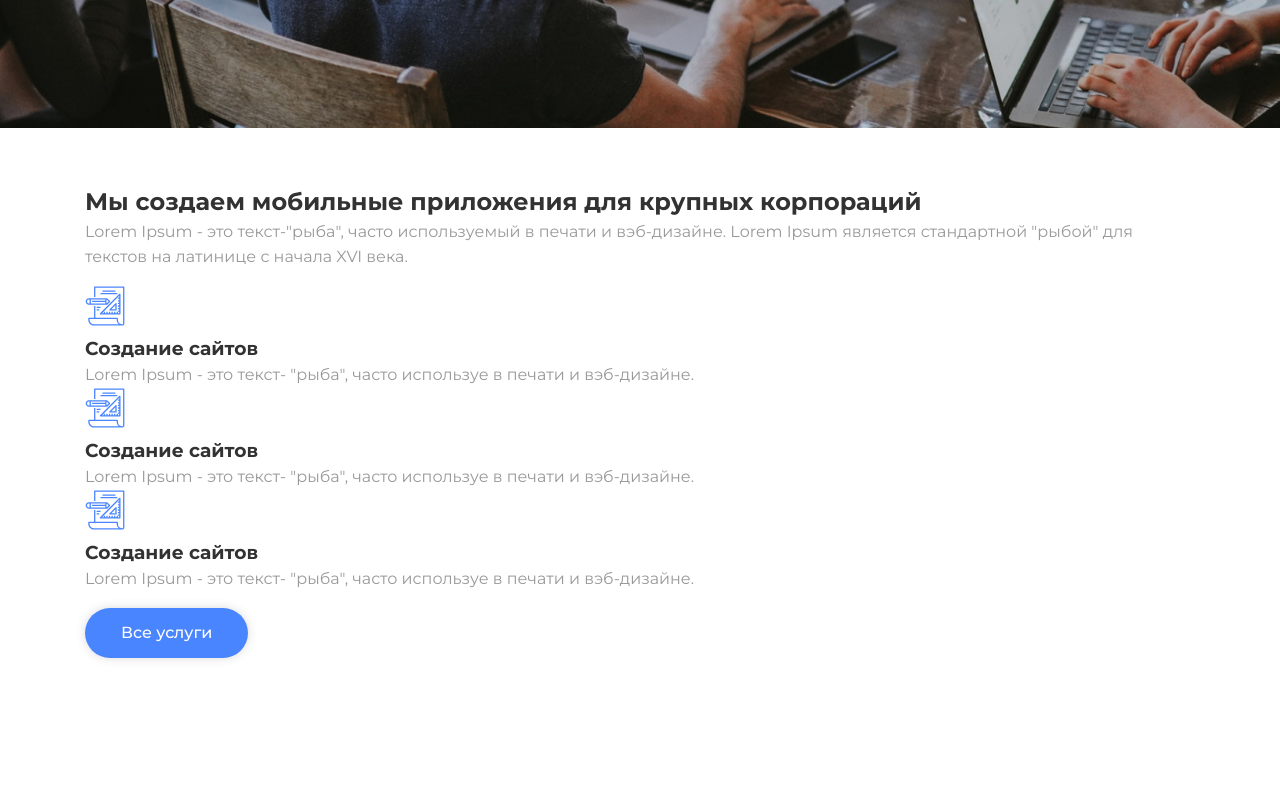
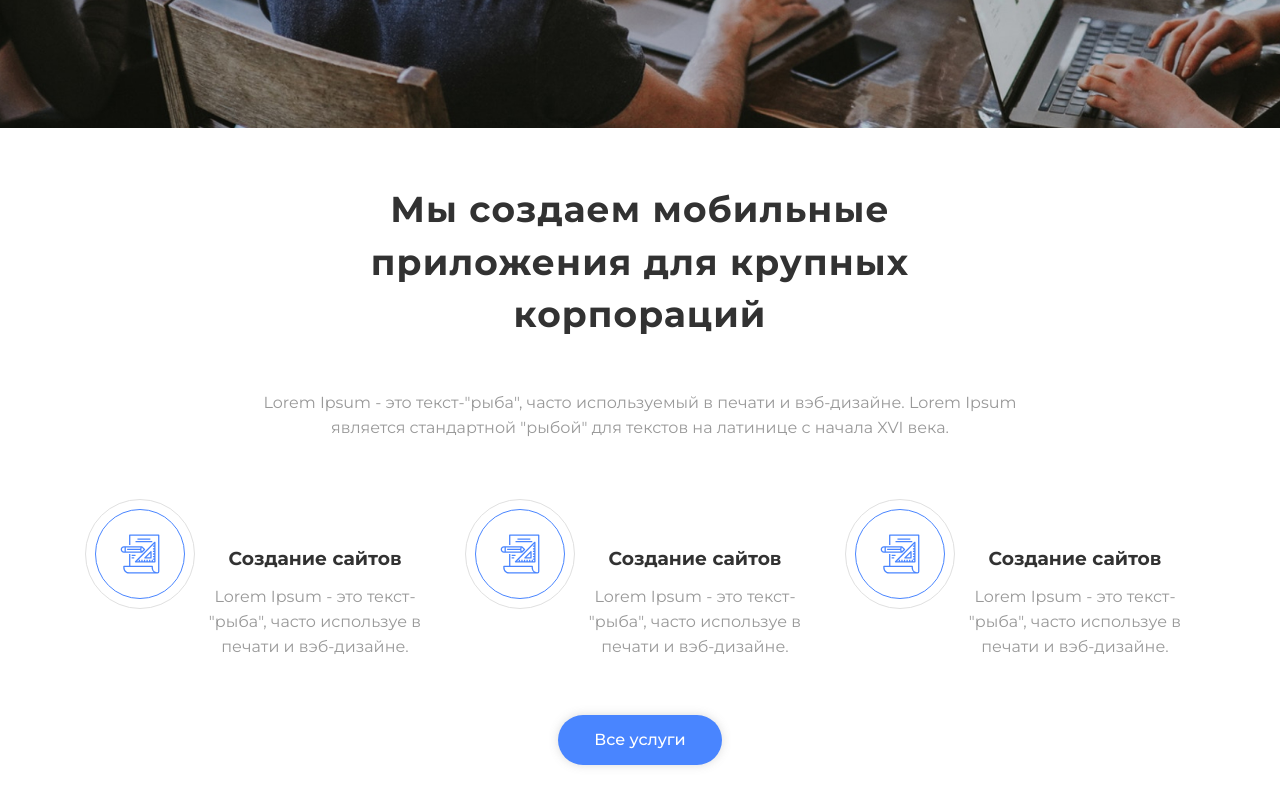
Before and after one commit to decoy1997/it-studio, a plain HTML site: page index.html in a window 1280 px wide. Shown: the part 580-1386 px from the top of the page. Before the commit the page ends 1293 px from the top, so only its background shows below. Drawn offline with nearby package versions, Linux system fonts and the light colour scheme.

Commit message:
practice (mixins,placeholders)

```diff
--- a/index.html
+++ b/index.html
@@ -57,52 +57,58 @@
       </section>
       <section class="section services">
         <div class="container">
-          <h2 class="title text-black">
+          <h2 class="services__title title text-black">
             Мы создаем мобильные приложения для крупных корпораций
           </h2>
-          <p class="text">
+          <p class="services__text">
             Lorem Ipsum - это текст-"рыба", часто используемый в печати и
             вэб-дизайне. Lorem Ipsum является стандартной "рыбой" для текстов на
             латинице с начала XVI века.
           </p>
-          <ul class="services__list grid">
-            <li class="services__item grid-item">
-              <div class="icon-wrapper">
+          <ul class="services__list">
+            <li class="services__item">
+              <div class="services-wrapper">
                 <svg width="40" height="40">
                   <use href="./img/sprite.svg#icon-services"></use>
                 </svg>
               </div>
-              <div class="text-wrapper">
-                <h3 class="subtitle text-black">Создание сайтов</h3>
-                <p class="description">
+              <div class="services-descr">
+                <h3 class="services-descr__subtitle text-black">
+                  Создание сайтов
+                </h3>
+                <p class="services-descr__text">
                   Lorem Ipsum - это текст- "рыба", часто используе в печати и
                   вэб-дизайне.
                 </p>
               </div>
             </li>
-            <li class="item grid-item">
-              <div class="icon-wrapper">
+            <li class="services__item">
+              <div class="services-wrapper">
                 <svg width="40" height="40">
                   <use href="./img/sprite.svg#icon-services"></use>
                 </svg>
               </div>
-              <div class="text-wrapper">
-                <h3 class="subtitle text-black">Создание сайтов</h3>
-                <p class="description">
+              <div class="services-descr">
+                <h3 class="services-descr__subtitle text-black">
+                  Создание сайтов
+                </h3>
+                <p class="services-descr__text">
                   Lorem Ipsum - это текст- "рыба", часто используе в печати и
                   вэб-дизайне.
                 </p>
               </div>
             </li>
-            <li class="item grid-item">
-              <div class="icon-wrapper">
+            <li class="services__item">
+              <div class="services-wrapper">
                 <svg width="40" height="40">
                   <use href="./img/sprite.svg#icon-services"></use>
                 </svg>
               </div>
-              <div class="text-wrapper">
-                <h3 class="subtitle text-black">Создание сайтов</h3>
-                <p class="description">
+              <div class="services-descr">
+                <h3 class="services-descr__subtitle text-black">
+                  Создание сайтов
+                </h3>
+                <p class="services-descr__text">
                   Lorem Ipsum - это текст- "рыба", часто используе в печати и
                   вэб-дизайне.
                 </p>
--- a/sass/components/_section-title.scss
+++ b/sass/components/_section-title.scss
@@ -0,0 +1,4 @@
+.title {
+  @include font-size(36px, 1.47);
+  @include font-style(700, var(--black-txt-cl));
+}
--- a/sass/layout/_all-services.scss
+++ b/sass/layout/_all-services.scss
@@ -0,0 +1,62 @@
+.services {
+  text-align: center;
+}
+
+.services__title,
+.services__text {
+  width: 760px;
+  margin-left: auto;
+  margin-right: auto;
+}
+
+.services__title {
+  margin-bottom: 50px;
+}
+
+.services__text {
+  width: 760px;
+  margin-bottom: 58px;
+}
+
+.services__list {
+  --item: 3;
+  @extend %grid;
+  margin-bottom: 55px;
+}
+
+.services__item {
+  display: flex;
+  align-items: flex-start;
+  @extend %grid-item;
+}
+
+.services-wrapper {
+  position: relative;
+  display: flex;
+  align-items: center;
+  justify-content: center;
+  flex-shrink: 0;
+  width: 110px;
+  height: 110px;
+  border-radius: 50%;
+  border: 1px solid var(--border-cl);
+}
+
+.services-wrapper::before {
+  position: absolute;
+  top: 50%;
+  left: 50%;
+  transform: translate(-50%, -50%);
+  width: 90px;
+  height: 90px;
+  content: "";
+  border-radius: 50%;
+  border: 1px solid var(--accent-color);
+}
+
+.services-descr__subtitle {
+  margin-bottom: 12px;
+}
+.services-descr {
+  margin-top: 45px;
+}
--- a/sass/main.scss
+++ b/sass/main.scss
@@ -1,4 +1,6 @@
 @import "./utils/variables";
+@import "./utils/placeholders";
+@import "./utils/mixins.scss";
 @import "./base/common";
 @import "./layout/header";
 @import "./layout/hero";
@@ -10,3 +12,4 @@
 @import "./layout/subscribe";
 @import "./layout/footer";
 @import "./components/button";
+@import "./components/section-title";
--- /dev/null
+++ b/sass/utils/_placeholders.scss
@@ -0,0 +1,12 @@
+%grid {
+  display: flex;
+  flex-wrap: wrap;
+  margin-top: calc(var(--gap) * -1);
+  margin-left: calc(var(--gap) * -1);
+  margin-bottom: 100px;
+}
+%grid-item {
+  flex-basis: calc(100% / var(--item) - var(--gap));
+  margin-top: var(--gap);
+  margin-left: var(--gap);
+}
--- /dev/null
+++ b/sass/utils/mixins.scss
@@ -0,0 +1,12 @@
+@mixin font-size($fz, $lh) {
+  font-size: $fz;
+  line-height: $lh;
+}
+
+@mixin font-style($fw, $clr, $fs: normal, $td: none, $ls: 0.03em) {
+  font-weight: $fw;
+  color: $clr;
+  font-style: $fs;
+  text-decoration: $td;
+  letter-spacing: $ls;
+}
```
Also changed, not shown: css/main.css, css/main.min.css, css/mixins.css (added), css/mixins.min.css (added), sass/components/_main-text.scss (deleted), 4 other files.
